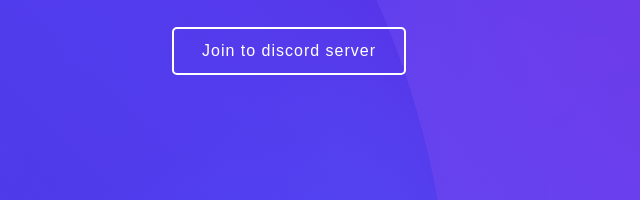
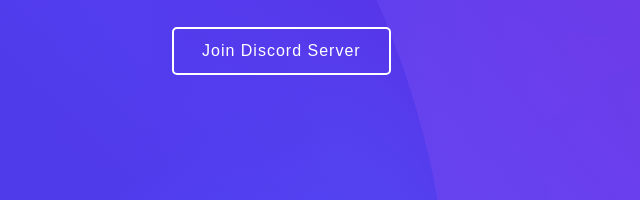
Before and after one commit to rohittp0/Punarjani, a website: page docs/index.html in a window 1280 px wide. Shown: the part 523-723 px from the top of the page, 0-640 px from the left. Drawn offline with Linux system fonts and the light colour scheme.

Commit message:
Update index.html

```diff
--- a/docs/index.html
+++ b/docs/index.html
@@ -68,7 +68,7 @@
           <h2>Mr PJ is here to assist you in this pandemic scenario to ease your vaccination process .
             What are you waiting for ! Without any further delay click the button and get started </h2>
             <div><a href="https://discord.gg/AtAFAz8PXG"
-              class="btn-get-started scrollto">Join to discord server</a></div>
+              class="btn-get-started scrollto">Join Discord Server</a></div>
         </div>
         <div class="col-xl-4 col-lg-6 order-1 order-lg-2 hero-img" data-aos="zoom-in" data-aos-delay="150">
           <img src="assets/img/logos/logo-512.png" class="img-fluid animated" alt="Punarjani Logo">
```
